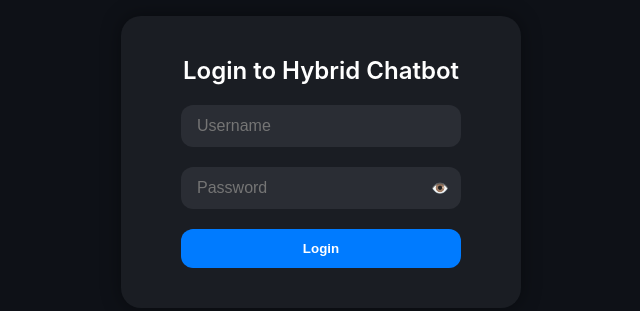
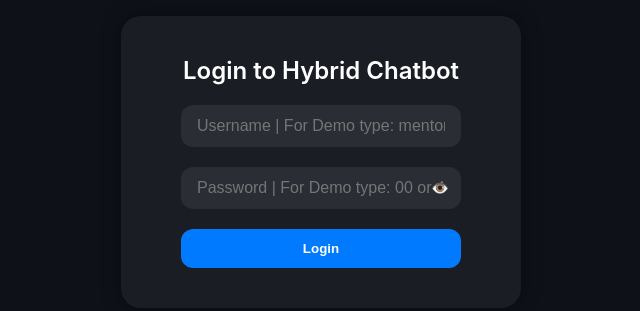
Before and after one commit to kumar2225a/chatbot, a website: page public/index.html in a window 1280 px wide. Shown: the part 238-549 px from the top of the page, without its empty margins (319-959 px from the left). Drawn offline with nearby package versions, Linux system fonts and the light colour scheme; no server answers.

Commit message:
Update index.html

```diff
--- a/public/index.html
+++ b/public/index.html
@@ -429,9 +429,9 @@ li.message-feedback {
   <!-- LOGIN SCREEN -->
   <div id="login-screen">
     <h2>Login to Hybrid Chatbot</h2>
-    <input id="username" placeholder="Username" />
+    <input id="username" placeholder="Username | For Demo type: mentor or ritesh" />
     <div class="password-wrapper">
-      <input type="password" id="password" placeholder="Password" />
+      <input type="password" id="password" placeholder="Password | For Demo type: 00 or 49" />
       <span class="toggle-password" onclick="togglePassword()">👁️</span>
     </div>
     <button onclick="login()">Login</button>
```
